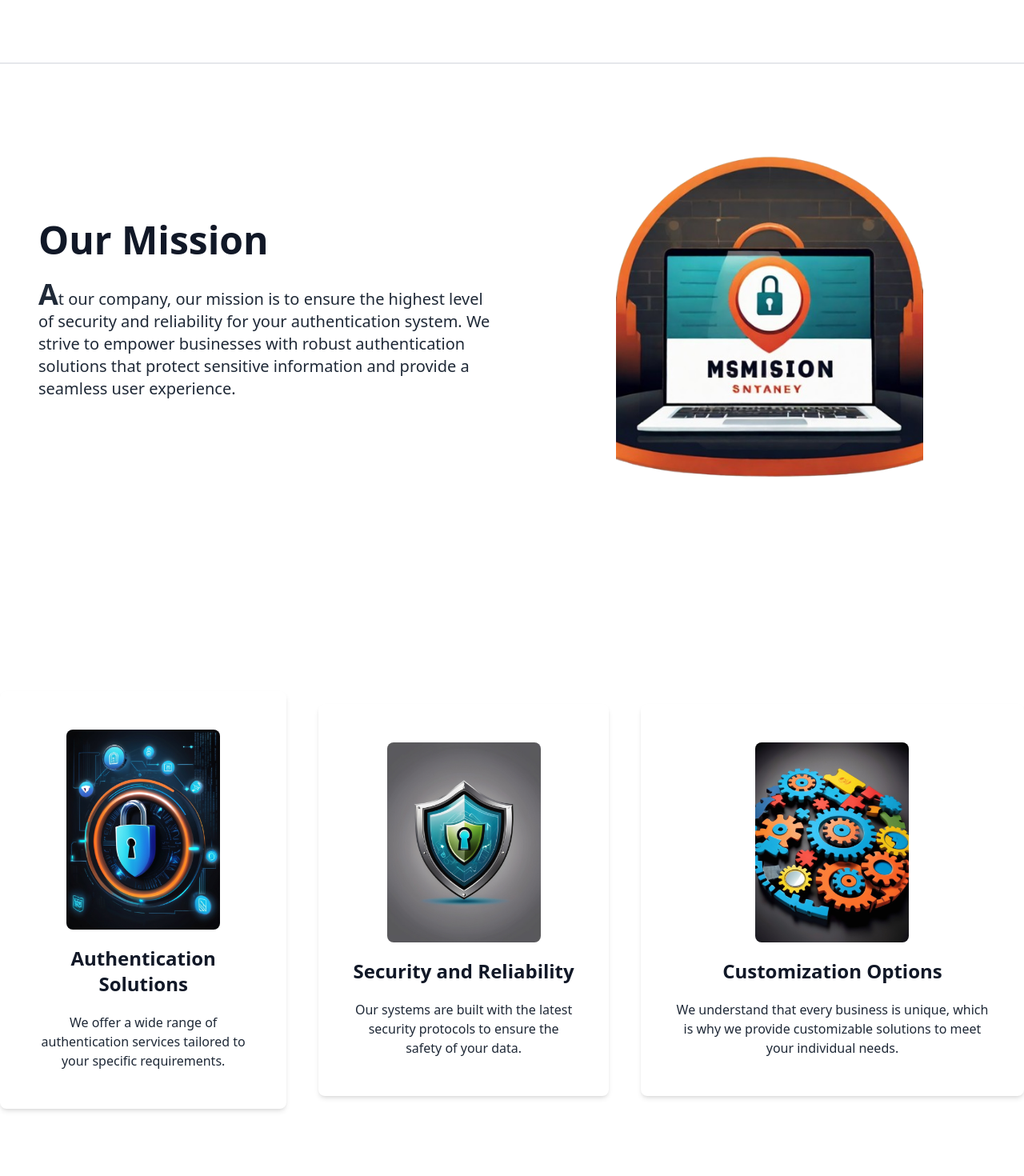
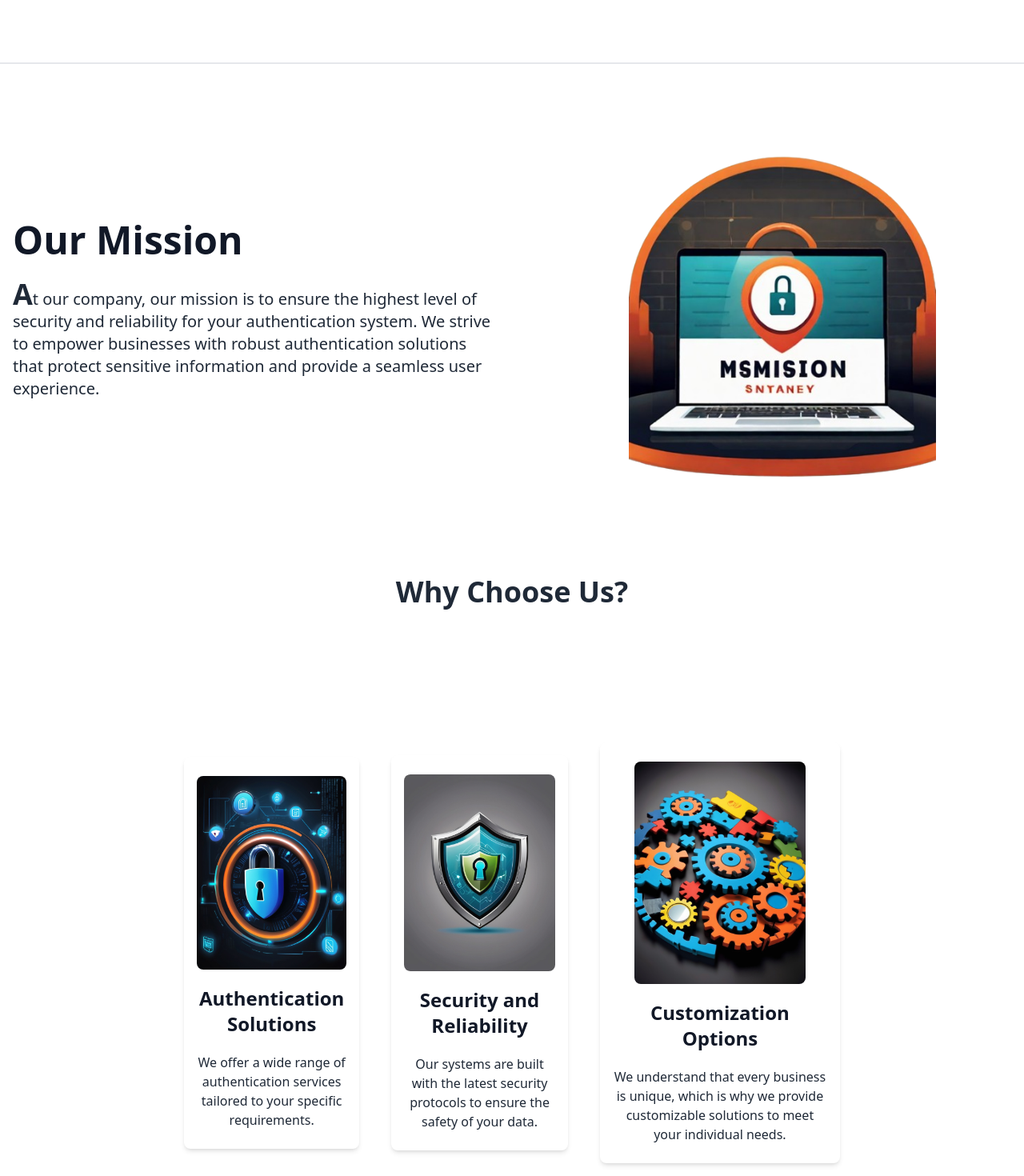
Before and after one commit to PrinceInScripts/Full-Stack-Authentication-System, a React (Create React App) app in the folder client/: page / in a window 1280 px wide. Shown: the part 560-2030 px from the top of the page at 80% size. Built offline with nearby package versions, Linux system fonts and the light colour scheme.

Commit message:
update some styling on about us page

```diff
--- a/client/src/components/About/About.jsx
+++ b/client/src/components/About/About.jsx
@@ -11,10 +11,10 @@ import ContactForm from "../ContactForm/ContactForm";
 function About() {
   return (
     <Layout>
-      <div className="flex flex-col">
+      <div className="flex flex-col ">
         {/* Hero section */}
-        <div className="hero min-h-[80vh] bg-white border-b-2">
-          <div className="hero-content flex-col lg:flex-row-reverse items-center justify-between px-6 lg:px-12">
+        <div className="hero min-h-[80vh] bg-white border-b-2 w-full mx-auto">
+          <div className="hero-content flex-col lg:flex-row-reverse items-center justify-between ">
             <div className="text-center lg:text-left lg:w-1/2">
               <h1 className="text-5xl font-bold text-gray-900">About Us</h1>
               <p className="py-6 text-xl capitalize-first text-gray-800">
@@ -35,8 +35,8 @@ function About() {
         </div>
 
         {/* Mission section */}
-        <div className="hero min-h-[80vh] bg-white">
-          <div className="hero-content flex-col lg:flex-row items-center gap-10 justify-between px-6 lg:px-12">
+        <div className="hero min-h-[80vh] bg-white w-full mx-auto">
+          <div className="hero-content flex-col lg:flex-row items-center gap-10 justify-between">
             <div className="text-center lg:text-left lg:w-1/2">
               <h1 className="text-5xl font-bold text-gray-900">Our Mission</h1>
               <p className="py-6 text-xl capitalize-first text-gray-800">
@@ -54,36 +54,64 @@ function About() {
         </div>
 
         {/* Cards section */}
-        <div className="flex flex-col lg:flex-row mx-4 lg:mx-auto my-10 lg:my-36 justify-between gap-10 items-center">
-          {/* Card 1 */}
-          <div className="flex flex-col gap-5 px-6 lg:px-10 py-8 lg:py-12 bg-white rounded-lg shadow-md text-center">
-            <img src={solution} alt="Authentication Solutions" className="w-36 lg:w-48 mx-auto rounded-lg" />
-            <h2 className="text-xl lg:text-2xl font-semibold text-gray-900">Authentication Solutions</h2>
+        <div className="lg:w-4/5 w-full flex flex-col items-center mx-1 lg:mx-auto">
+            <div>
+            <h1 className="text-3xl lg:text-4xl font-semibold mb-6">Why Choose Us?</h1>
+            </div>
+          <div className="flex w-4/5 flex-col lg:flex-row mx-4 lg:mx-auto my-10 lg:my-36 justify-between gap-10 items-center">
+                   {/* Card 1 */}
+          <div className="flex flex-col gap-5 px-2 lg:px-4 py-8 lg:py-6 bg-white rounded-lg shadow-md text-center">
+            <img
+              src={solution}
+              alt="Authentication Solutions"
+              className="w-full mx-auto rounded-lg"
+            />
+            <h2 className="text-xl lg:text-2xl font-semibold text-gray-900">
+              Authentication Solutions
+            </h2>
             <p className="text-sm lg:text-base text-gray-800">
-              We offer a wide range of authentication services tailored to your specific requirements.
+              We offer a wide range of authentication services tailored to your
+              specific requirements.
             </p>
           </div>
           {/* Card 2 */}
-          <div className="flex flex-col gap-5 px-6 lg:px-10 py-8 lg:py-12 bg-white rounded-lg shadow-md text-center">
-            <img src={security} alt="Security and Reliability" className="w-36 lg:w-48 mx-auto rounded-lg" />
-            <h2 className="text-xl lg:text-2xl font-semibold text-gray-900">Security and Reliability</h2>
+          <div className="flex flex-col gap-5 px-2 lg:px-4 py-8 lg:py-6 bg-white rounded-lg shadow-md text-center">
+            <img
+              src={security}
+              alt="Security and Reliability"
+              className="w-full mx-auto rounded-lg"
+            />
+            <h2 className="text-xl lg:text-2xl font-semibold text-gray-900">
+              Security and Reliability
+            </h2>
             <p className="text-sm lg:text-base text-gray-800">
-              Our systems are built with the latest security protocols to ensure the safety of your data.
+              Our systems are built with the latest security protocols to ensure
+              the safety of your data.
             </p>
           </div>
           {/* Card 3 */}
-          <div className="flex flex-col gap-5 px-6 lg:px-10 py-8 lg:py-12 bg-white rounded-lg shadow-md text-center">
-            <img src={options} alt="Customization Options" className="w-36 lg:w-48 mx-auto rounded-lg" />
-            <h2 className="text-xl lg:text-2xl font-semibold text-gray-900">Customization Options</h2>
+          <div className="flex flex-col gap-5 px-2 lg:px-4 py-8 lg:py-6 bg-white rounded-lg shadow-md text-center">
+            <img
+              src={options}
+              alt="Customization Options"
+              className="w-4/5 mx-auto rounded-lg"
+            />
+            <h2 className="text-xl lg:text-2xl font-semibold text-gray-900">
+              Customization Options
+            </h2>
             <p className="text-sm lg:text-base text-gray-800">
-              We understand that every business is unique, which is why we provide customizable solutions to meet your individual needs.
+              We understand that every business is unique, which is why we
+              provide customizable solutions to meet your individual needs.
             </p>
           </div>
+          </div>
+
+
         </div>
       </div>
 
       {/* Contact form section */}
-      <ContactForm/>
+      <ContactForm />
     </Layout>
   );
 }
--- a/client/src/components/ContactForm/ContactForm.jsx
+++ b/client/src/components/ContactForm/ContactForm.jsx
@@ -89,7 +89,7 @@ function ContactForm() {
         <div className="text-center lg:text-left lg:w-1/2 lg:pl-0">
           <h1 className="text-5xl font-bold">Contact Us</h1>
           <p className="py-6">
-            Ready to take your authentication system to the next level? Contact
+          <span className="text-4xl font-semibold">R</span>eady to take your authentication system to the next level? Contact
             us today to learn more about our services and how we can help your
             business succeed.
           </p>
```
